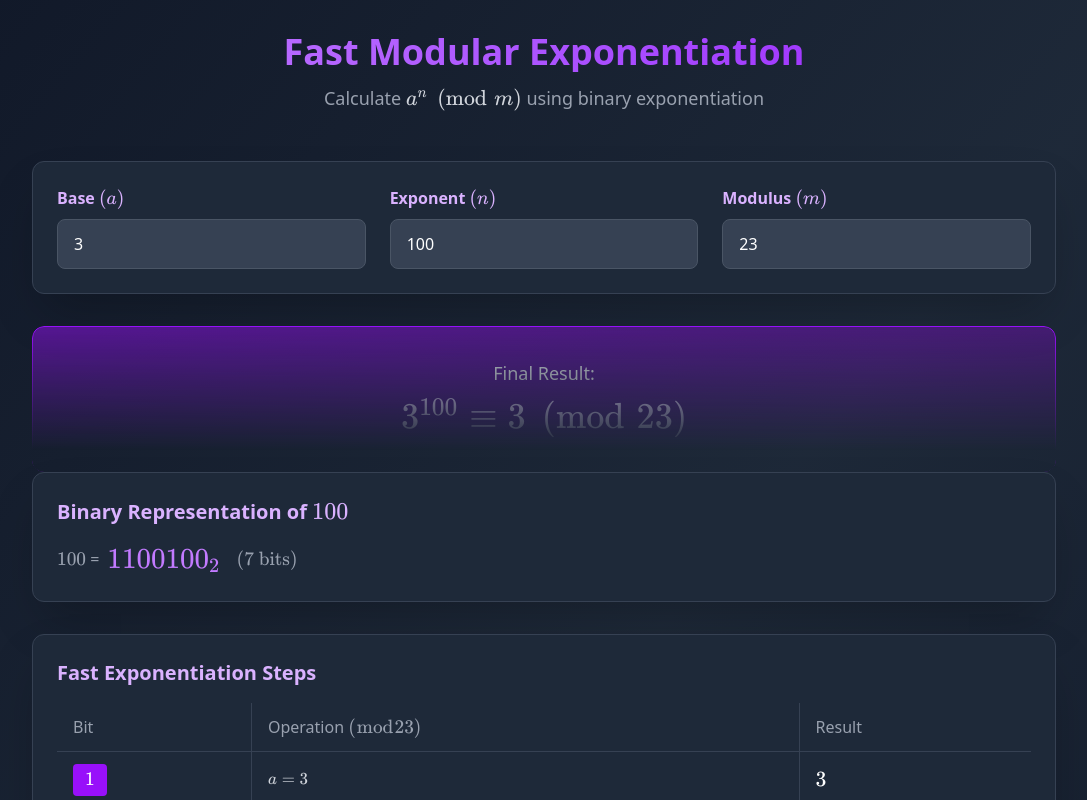
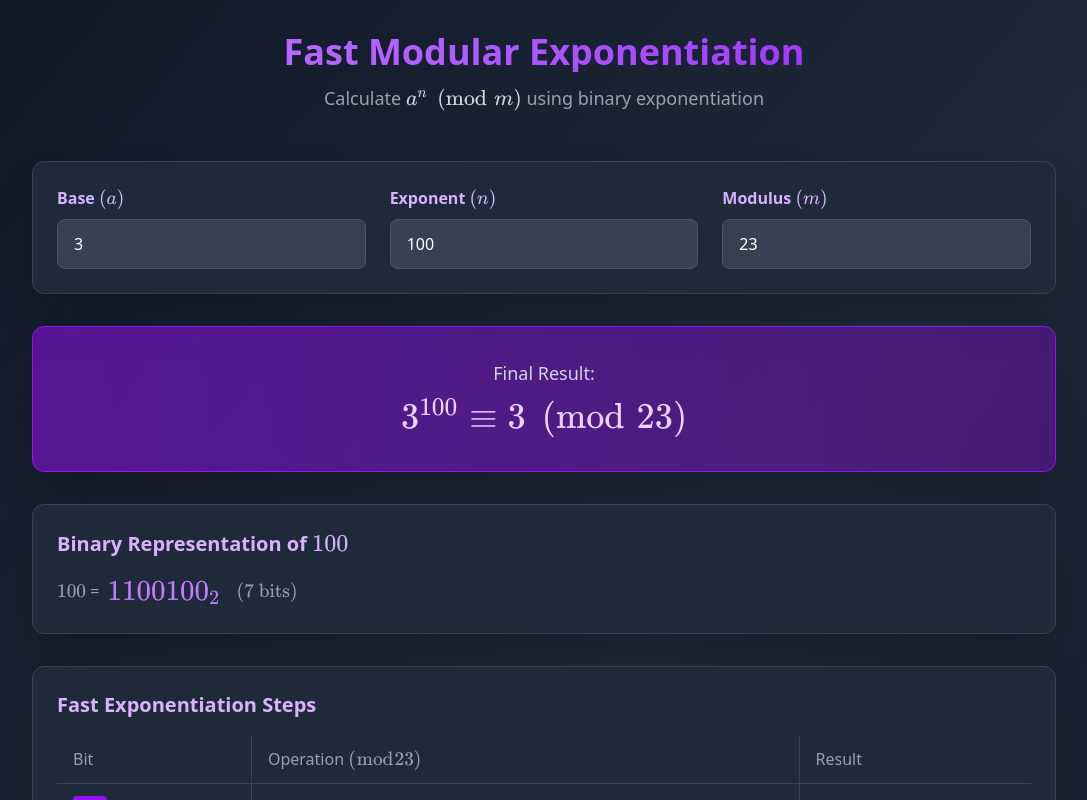
Before and after one commit to zamilbahri/fast-exponentiation, a React (Vite) app: page / in a window 1280 px wide. Shown: the top 800 px of the page, without its empty margins (96-1183 px from the left). Built offline with nearby package versions, Linux system fonts and the light colour scheme.

Commit message:
fixed tailwind typo -> added mb-8 to final result

```diff
--- a/src/components/FinalResult.tsx
+++ b/src/components/FinalResult.tsx
@@ -39,7 +39,7 @@ const FinalResult: React.FC<FinalResultProps> = ({
   result,
 }: FinalResultProps) => {
   return (
-    <div className="bg-linear-to-r from-purple-600/50 to-purple-800/50 rounded-xl p-8 shadow-2xl border border-purple-600 mask-b-to-85%">
+    <div className="bg-linear-to-r from-purple-600/50 to-purple-800/50 rounded-xl p-8 shadow-2xl border border-purple-600 mb-8">
       <div className="text-center">
         <p className="text-gray-300 text-lg mb-2">Final Result:</p>
         <div className="text-3xl font-bold text-purple-200">
```
